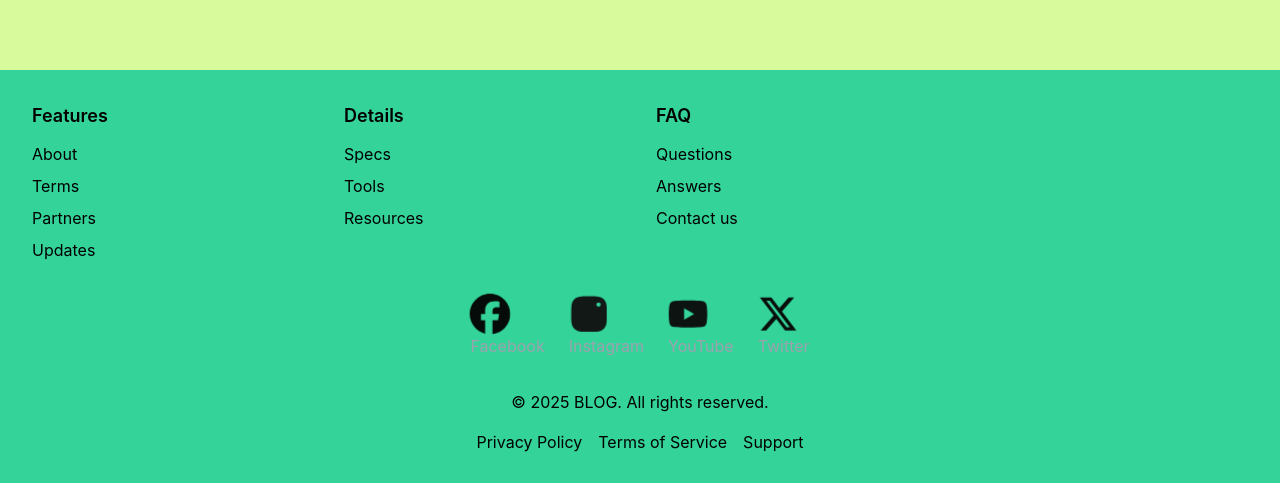
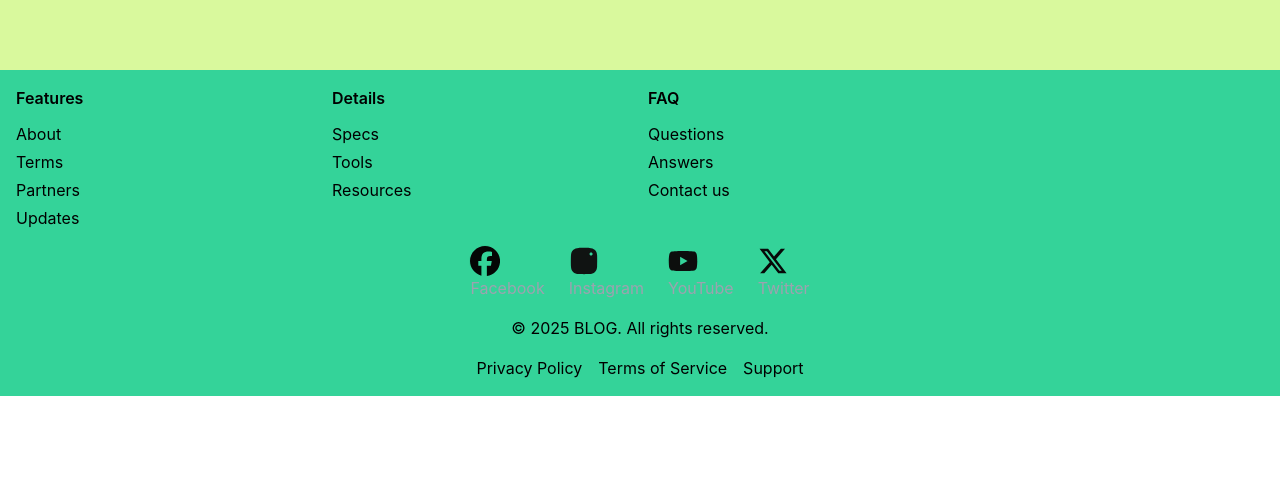
Before and after one commit to Olajuwon47/jaywon-blog, a React (Create React App) app: page / in a window 1280 px wide. Shown: the part 2946-3429 px from the top of the page. After the commit the page ends 3342 px from the top, so only its background shows below. Built offline with nearby package versions, Linux system fonts and the light colour scheme.

Commit message:
Reducing the size of footer

```diff
--- a/src/pages/Footer.js
+++ b/src/pages/Footer.js
@@ -2,12 +2,12 @@ import React from 'react';
 import '../index.css';
 export default function Footer() {
     return (
-      <footer className="bg-emerald-400  text-black p-8">
-        <div className="grid md:grid-cols-4 gap-8">
+      <footer className="bg-emerald-400  text-black p-4">
+        <div className="grid md:grid-cols-4 gap-4">
           <div>
             <input type="checkbox" className="hidden" defaultChecked />
-            <h1 className="text-lg font-semibold text-black-500 mb-3">Features</h1>
-            <ul className="space-y-2">
+            <h1 className="text-base font-semibold text-black-500 mb-3">Features</h1>
+            <ul className="space-y-1">
               <li><a href="/About" className="hover:text-white">About</a></li>
               <li><a href="/Terms" className="hover:text-white">Terms</a></li>
               <li><a href="/Partner" className="hover:text-white">Partners</a></li>
@@ -16,8 +16,8 @@ export default function Footer() {
           </div>
           <div>
             <input type="checkbox" className="hidden" defaultChecked />
-            <h1 className="text-lg font-semibold  text-black mb-3">Details</h1>
-            <ul className="space-y-2">
+            <h1 className="text-base font-semibold  text-black mb-3">Details</h1>
+            <ul className="space-y-1">
               <li><a href="/Specs" className="hover:text-white">Specs</a></li>
               <li><a href="/Tools" className="hover:text-white">Tools</a></li>
               <li><a href="/Resources" className="hover:text-white">Resources</a></li>
@@ -25,8 +25,8 @@ export default function Footer() {
           </div>
           <div>
             <input type="checkbox" className="hidden" defaultChecked />
-            <h1 className="text-lg font-semibold  text-black mb-3">FAQ</h1>
-            <ul className="space-y-2">
+            <h1 className="text-base font-semibold  text-black mb-3">FAQ</h1>
+            <ul className="space-y-1">
               <li><a href="Questions" className="hover:text-white">Questions</a></li>
               <li><a href="/Answers" className="hover:text-white">Answers</a></li>
               <li><a href="/Contact us" className="hover:text-white">Contact us</a></li>
@@ -34,34 +34,34 @@ export default function Footer() {
           </div>
         </div>
 
-        <div className="mt-8 flex flex-wrap justify-center space-x-6">
+        <div className="mt-4 flex flex-wrap justify-center space-x-6">
           <a href="https://facebook.com" className="text-gray-400 hover:text-white">
-            <svg xmlns="http://www.w3.org/2000/svg" height="40" width="40" className="fill-current beatFade" viewBox="0 0 512 512">
+            <svg xmlns="http://www.w3.org/2000/svg" height="30" width="30" className="fill-current beatFade" viewBox="0 0 512 512">
               <path fill="#050505" d="M512 256C512 114.6 397.4 0 256 0S0 114.6 0 256C0 376 82.7 476.8 194.2 504.5V334.2H141.4V256h52.8V222.3c0-87.1 39.4-127.5 125-127.5c16.2 0 44.2 3.2 55.7 6.4V172c-6-.6-16.5-1-29.6-1c-42 0-58.2 15.9-58.2 57.2V256h83.6l-14.4 78.2H287V510.1C413.8 494.8 512 386.9 512 256h0z"/>
             </svg>
             Facebook
           </a>
           <a href="https://instagram.com/mrmrs_" className="text-gray-400 hover:text-white">
-            <svg xmlns="http://www.w3.org/2000/svg" height="40" width="40" className="fill-current beatFade" viewBox="0 0 448 512">
+            <svg xmlns="http://www.w3.org/2000/svg" height="30" width="30" className="fill-current beatFade" viewBox="0 0 448 512">
               <path fill="#111212" d="M224.1 141c-63.6 0-114.9 51.3-114.9 114.9s51.3 114.9 114.9 114.9S339 319.5 339 255.9 287.7 141 224.1 141zm0 189.6c-41.1 0-74.7-33.5-74.7-74.7s33.5-74.7 74.7-74.7 74.7 33.5 74.7 74.7-33.6 74.7-74.7 74.7zm146.4-194.3c0 14.9-12 26.8-26.8 26.8-14.9 0-26.8-12-26.8-26.8s12-26.8 26.8-26.8 26.8 12 26.8 26.8zm76.1 27.2c-1.7-35.9-9.9-67.7-36.2-93.9-26.2-26.2-58-34.4-93.9-36.2-37-2.1-147.9-2.1-184.9 0-35.8 1.7-67.6 9.9-93.9 36.1s-34.4 58-36.2 93.9c-2.1 37-2.1 147.9 0 184.9 1.7 35.9 9.9 67.7 36.2 93.9s58 34.4 93.9 36.2c37 2.1 147.9 2.1 184.9 0 35.9-1.7 67.7-9.9 93.9-36.2 26.2-26.2 34.4-58 36.2-93.9 2.1-37 2.1-147.8 0-184.8z"/>
             </svg>
             Instagram
           </a>
           <a href="https://youtube.com" className="text-gray-400 hover:text-white">
-            <svg xmlns="http://www.w3.org/2000/svg" height="40" width="40" className="fill-current beatFade" viewBox="0 0 576 512">
+            <svg xmlns="http://www.w3.org/2000/svg" height="30" width="30" className="fill-current beatFade" viewBox="0 0 576 512">
               <path fill="#0d0d0d" d="M549.7 124.1c-6.3-23.7-24.8-42.3-48.3-48.6C458.8 64 288 64 288 64S117.2 64 74.6 75.5c-23.5 6.3-42 24.9-48.3 48.6-11.4 42.9-11.4 132.3-11.4 132.3s0 89.4 11.4 132.3c6.3 23.7 24.8 41.5 48.3 47.8C117.2 448 288 448 288 448s170.8 0 213.4-11.5c23.5-6.3 42-24.2 48.3-47.8 11.4-42.9 11.4-132.3 11.4-132.3s0-89.4-11.4-132.3zm-317.5 213.5V175.2l142.7 81.2-142.7 81.2z"/>
             </svg>
             YouTube
           </a>
           <a href="https://twitter.com/mrmrs_" className="text-gray-400 hover:text-white">
-            <svg xmlns="http://www.w3.org/2000/svg" height="40" width="40" className="fill-current beatFade" viewBox="0 0 512 512">
+            <svg xmlns="http://www.w3.org/2000/svg" height="30" width="30" className="fill-current beatFade" viewBox="0 0 512 512">
               <path fill="#080808" d="M389.2 48h70.6L305.6 224.2 487 464H345L233.7 318.6 106.5 464H35.8L200.7 275.5 26.8 48H172.4L272.9 180.9 389.2 48zM364.4 421.8h39.1L151.1 88h-42L364.4 421.8z"/>
             </svg>
             Twitter
           </a>
         </div>
 
-        <div className="mt-8 text-center">
+        <div className="mt-4 text-center">
           <p className="#">&copy; 2025 BLOG. All rights reserved.</p>
           <nav className="mt-4 space-x-4">
             <a href="https://zigarmy.com/privacy-policy" className="hover: text-black">Privacy Policy</a>
--- a/src/pages/blog.js
+++ b/src/pages/blog.js
@@ -20,6 +20,7 @@ import { useState, useEffect } from 'react'
       }
       const data = await response.json();
       console.log('Fetched data:', data);
+      //localStorage.setItem('/Data/blog.json', JSON.stringify(data));
       setblogs(Array.isArray(data) ? data : []);
     } catch (error) {
       console.error('Failed to fetch blogs:', error);
```
